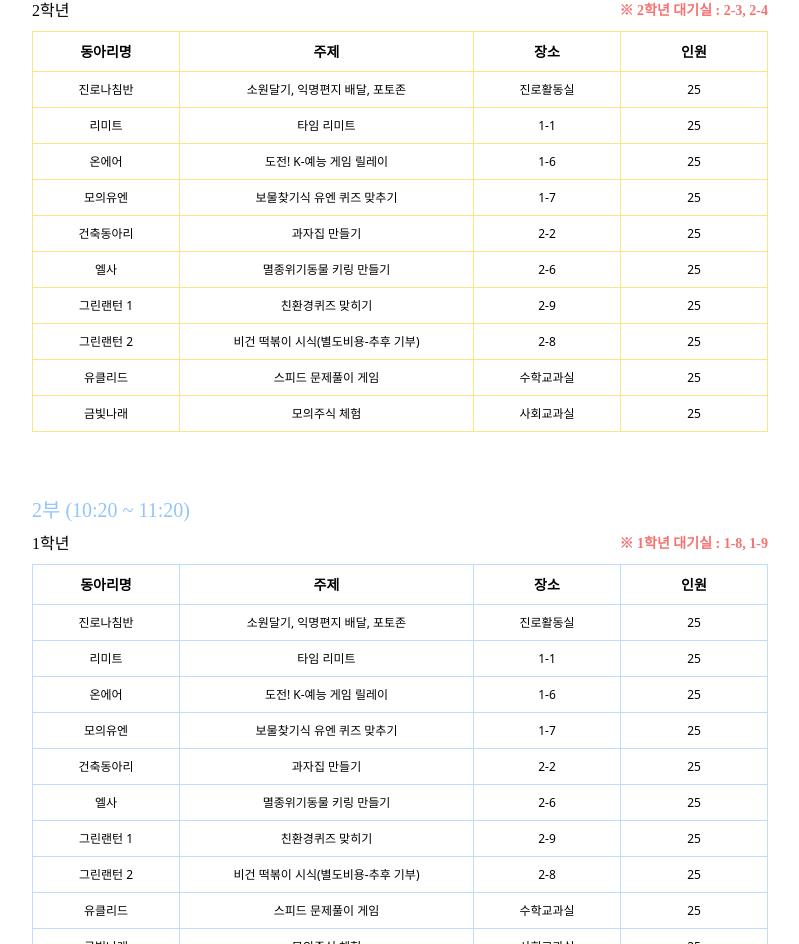
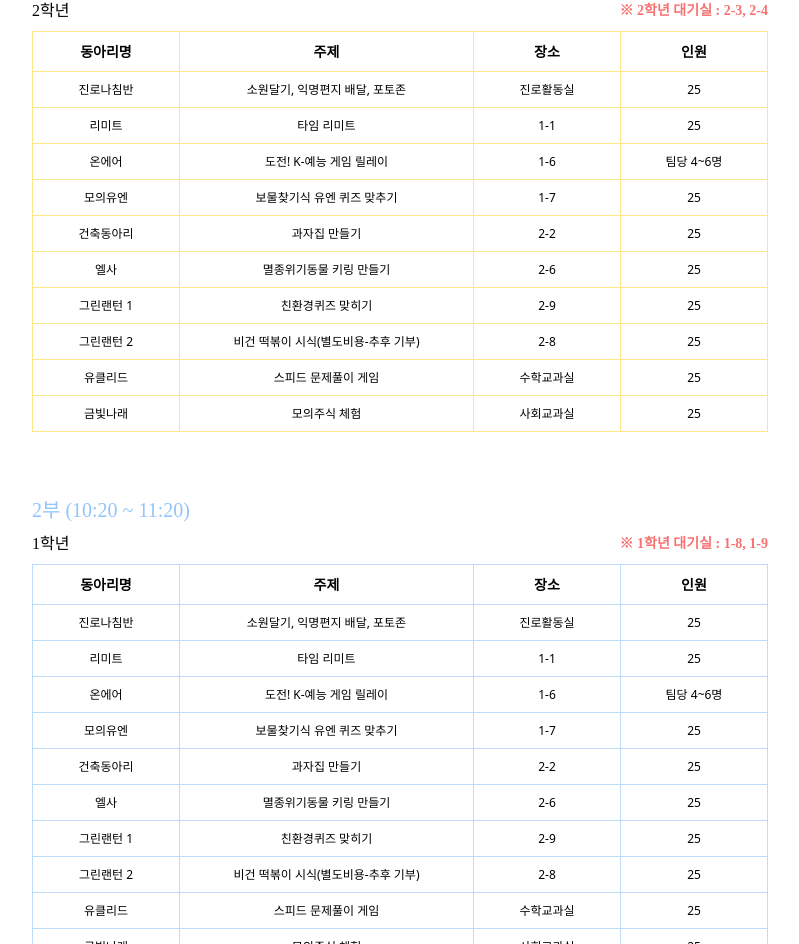
Before and after one commit to hlog2e/kch-festival-leaflet, a Next.js app: page / in a window 1280 px wide. Shown: the part 2354-3298 px from the top of the page, without its empty margins (240-1039 px from the left). Built offline with nearby package versions, Linux system fonts and the light colour scheme; a web font is replaced by a local one.

Commit message:
부스 정보 일부 수정

```diff
--- a/pages/index.js
+++ b/pages/index.js
@@ -251,7 +251,7 @@ function Section3() {
       name: "온에어",
       topic: "도전! K-예능 게임 릴레이",
       place: "1-6",
-      person: "25",
+      person: "팀당 4~6명",
     },
     {
       name: "모의유엔",
```
